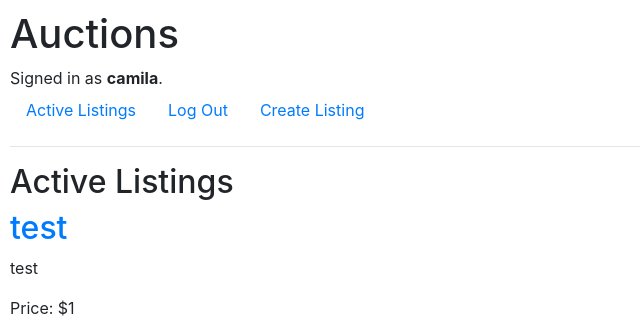
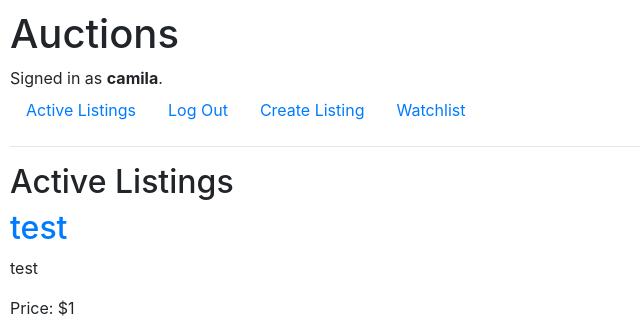
Before and after one commit to certo4/commerce, a Django app: page / in a window 1280 px wide. Shown: the top 320 px of the page, without its empty margins (0-640 px from the left). Run offline with Django 3.2, Linux system fonts and the light colour scheme; a user stored in the database is signed in; data comes from the database, SQL or seed files in the repository; both versions use the stored data as it was after the commit; some libraries are stand-ins or nearby versions.

Commit message:
Cleaned up watchlist code

```diff
--- a/auctions/forms.py
+++ b/auctions/forms.py
@@ -7,7 +7,7 @@ class CloseListing(forms.Form):
     )
 
 class WatchlistAction(forms.Form):
-    add_watchlist = forms.BooleanField(
+    set_watchlist = forms.BooleanField(
         required=False,
         widget=forms.HiddenInput()
     )
--- a/auctions/templates/auctions/index.html
+++ b/auctions/templates/auctions/index.html
@@ -1,7 +1,11 @@
 {% extends "auctions/layout.html" %}
 
 {% block body %}
+    {% if is_index %}
     <h2>Active Listings</h2>
+    {% elif is_watchlist %}
+    <h2>Watchlist</h2>
+    {% endif %}
 
     {% for listing in listings %}
         <div>
--- a/auctions/templates/auctions/layout.html
+++ b/auctions/templates/auctions/layout.html
@@ -27,6 +27,9 @@
                 <li class="nav-item">
                     <a class="nav-link" href="{% url 'new_listing' %}">Create Listing</a>
                 </li>
+                <li class="nav-item">
+                    <a class="nav-link" href="{% url 'watchlist' %}">Watchlist</a>
+                </li>
             {% else %}
                 <li class="nav-item">
                     <a class="nav-link" href="{% url 'login' %}">Log In</a>
--- a/auctions/urls.py
+++ b/auctions/urls.py
@@ -10,6 +10,6 @@ urlpatterns = [
     path("new-listing", views.new_listing, name="new_listing"),
     path("create_listing", views.create_listing, name="create_listing"),
     path("listings/<str:id>", views.listing, name="listings"),
-    # path("close_listing", views.close_listing, name="close_listing"),
+    path("watchlist", views.watchlist, name="watchlist"),
     path("watchlist_action/<str:id>", views.watchlist_action, name="watchlist_action")
 ]
--- a/auctions/views.py
+++ b/auctions/views.py
@@ -11,7 +11,9 @@ from .forms import CloseListing, WatchlistAction
 
 def index(request):
     return render(request, "auctions/index.html", {
-        "listings": Listing.objects.filter(is_active=True)
+        "listings": Listing.objects.filter(is_active=True),
+        "is_index": True,
+        "is_watchlist": False
     })
 
 
@@ -113,10 +115,10 @@ def listing(request, id):
 
         # Setting watchlist form button text
         watchlist_text = "Add to Watchlist"
-        watchlist_form = WatchlistAction(initial={'add_watchlist':True})
+        watchlist_form = WatchlistAction(initial={'set_watchlist':True})
         if listing.in_watchlist:
             watchlist_text = "Remove from Watchlist"
-            watchlist_form = WatchlistAction(initial={'add_watchlist':False})
+            watchlist_form = WatchlistAction(initial={'set_watchlist':False})
 
         #Checking whether current user is the owner of listing
         # is_owner = False
@@ -136,6 +138,16 @@ def listing(request, id):
             "watchlist_text": ""
         })
 
+@login_required
+def watchlist(request):
+    return render(request, "auctions/index.html", {
+        "listings": Listing.objects.filter(
+            in_watchlist=True,
+            seller_username=request.user.username
+        ),
+        "is_index": False,
+        "is_watchlist": True
+    })
 
 def watchlist_action(request, id):
     # If this is a POST request we need to process the form data
@@ -145,50 +157,28 @@ def watchlist_action(request, id):
         form = WatchlistAction(request.POST)
         # Check whether it's valid:
         if form.is_valid():
-            # add_watchlist = bool(form.cleaned_data["add_watchlist"])
+            # Get listing object and new in_watchlist value
             listing = Listing.objects.get(id=id)
-            form_info = form.cleaned_data["add_watchlist"]
-            form_info_type = isinstance(form_info, bool)
+            set_watchlist = bool(form.cleaned_data["set_watchlist"])
 
-            add_watchlist = bool(form.cleaned_data["add_watchlist"])
-            # print(type(add_watchlist))
-            add_watchlist_type = isinstance(add_watchlist, bool)
-
-            # listing.update(in_watchlist=add_watchlist)
-            # listing.save()
-
-            if add_watchlist:
+            # Set the new value for in_watchlist
+            if set_watchlist:
                 listing.in_watchlist = True
                 listing.save()
             else:
                 listing.in_watchlist = False
                 listing.save()
-            # listing.update(in_watchlist=add_watchlist)
-            # print(type(listing.in_watchlist))
+
             return render(request, "auctions/test.html", {
                 "listing": listing,
-                "add_watchlist": add_watchlist,
-                "form_info": form_info,
-                "form_info_type": form_info_type,
-                "add_watchlist_type": request.POST
+                "add_watchlist": set_watchlist,
+                # "form_info": form_info,
+                # "form_info_type": form_info_type,
+                # "add_watchlist_type": request.POST
             })
-        else:
-            return render(request, "auctions/test.html", {
-                # "listing": listing,
-                "add_watchlist": form.errors,
-                "form_info": request.POST,
-                # "form_info_type": form_info_type,
-                # "add_watchlist_type": add_watchlist_type
-            })
+
+    # If a GET (or any other method) we'll create a blank form
     else:
         form = WatchlistAction()
 
-        return HttpResponseRedirect(f'/listings/{id}')
-
-    #         return HttpResponseRedirect(f'/listings/{id}')
-
-    # # If a GET (or any other method) we'll create a blank form
-    # else:
-    #     form = WatchlistAction()
-
-    # return HttpResponseRedirect(f'/listings/{id}')
+    return HttpResponseRedirect(f'/listings/{id}')
```
Also changed, not shown: db.sqlite3.
